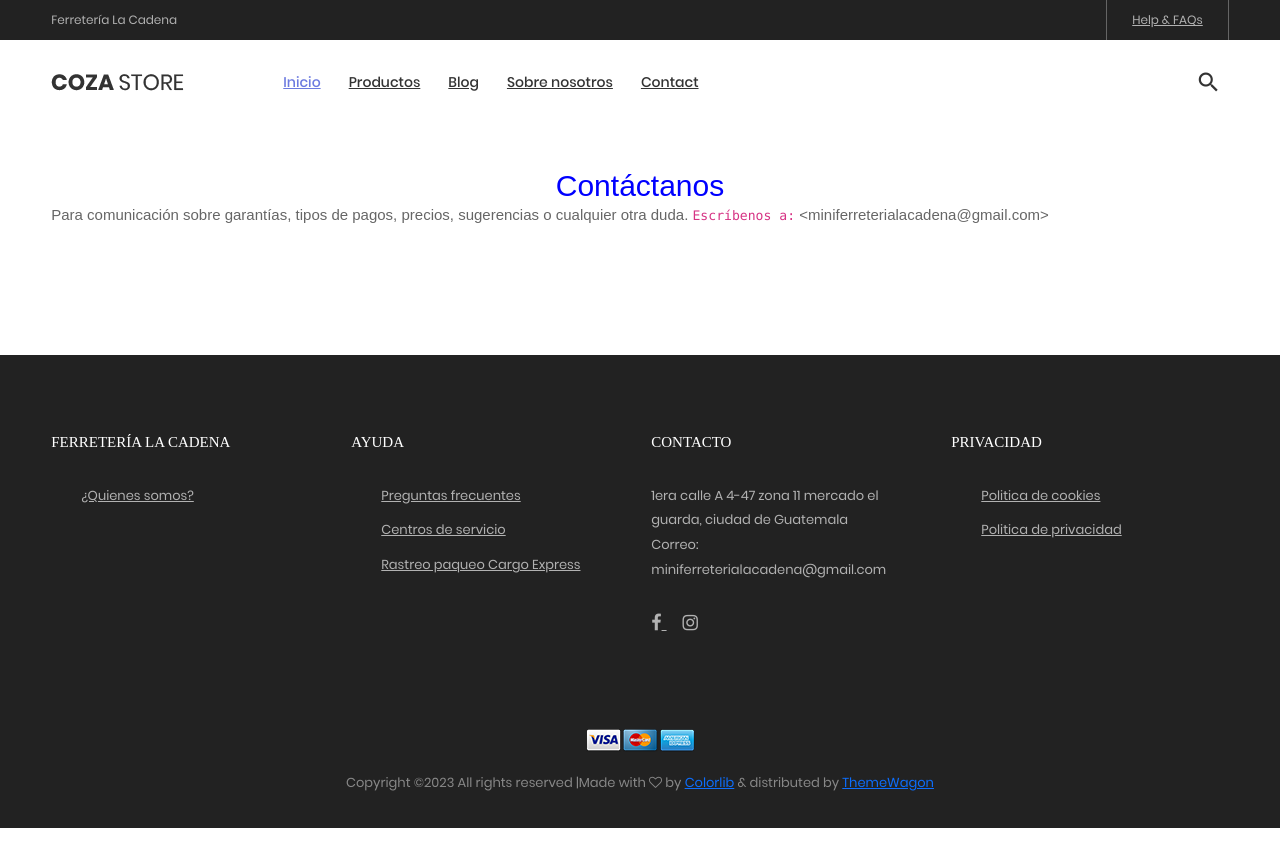
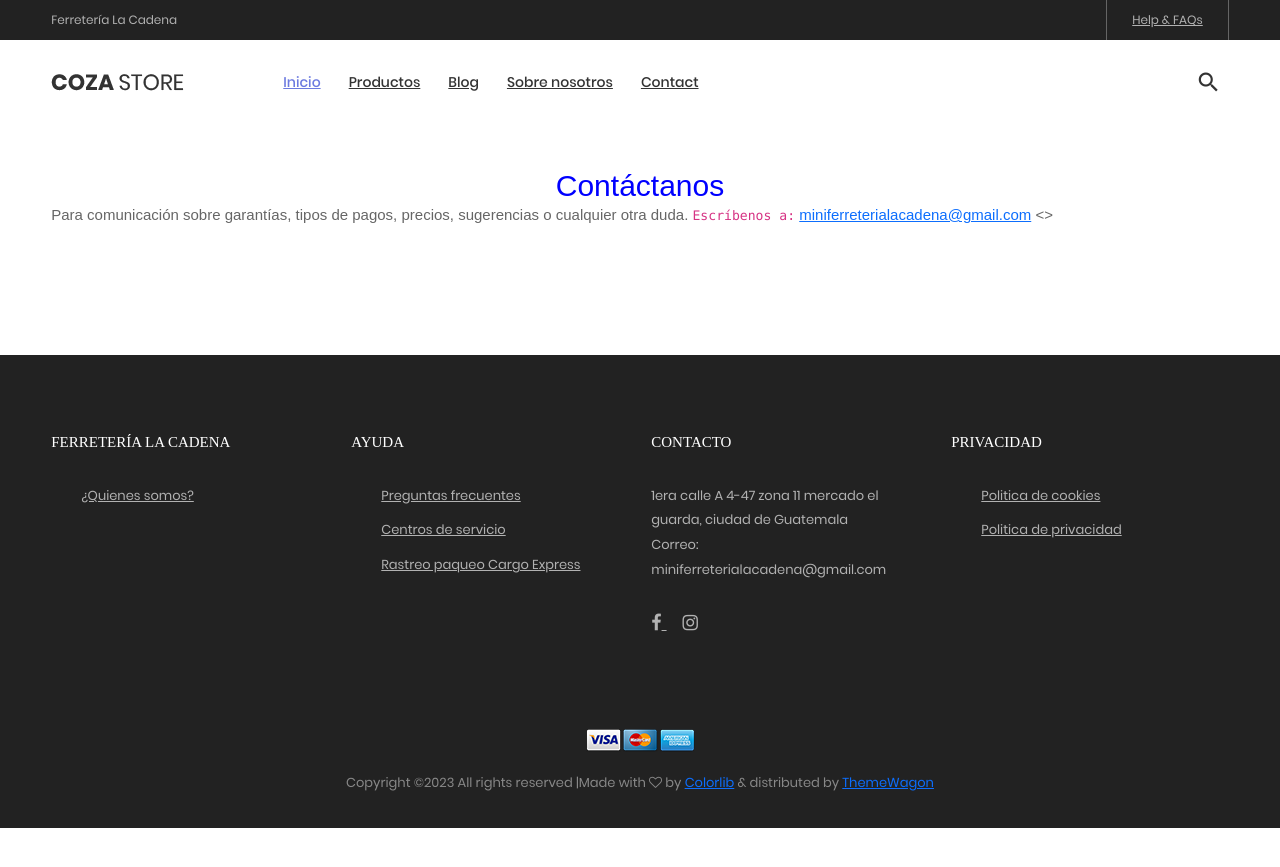
Before and after one commit to lacadenagt/new, a Jekyll site: the page built from contactar.md, in a window 1280 px wide. Shown: the top 867 px of the page. Built offline with Jekyll 4.4.1, drawn with Linux system fonts in a browser that asks for light colours; some web fonts are replaced; part of the change alters nothing that is shown.

```diff
--- a/contactar.md
+++ b/contactar.md
@@ -5,5 +5,7 @@ layout: default
 <div class="container" style="margin-top:10%;margin-bottom:10%">
 <h2 class="text-center" title="Contactar a ferreteria La Cadena" style="color:blue">Cont&aacute;ctanos</h2>
 Para comunicaci&oacute;n sobre garant&iacute;as, tipos de pagos, precios, sugerencias o cualquier otra duda.
-<code>Escr&iacute;benos a:</code> <miniferreterialacadena@gmail.com>
+<code>Escr&iacute;benos a:</code>
+<a href="mailto:miniferreterialacadena@gmail.com">miniferreterialacadena@gmail.com</a>
+<>
 </div>
```
